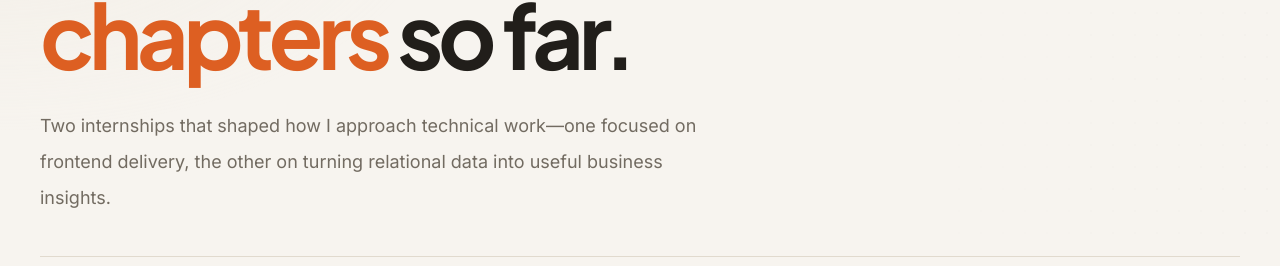
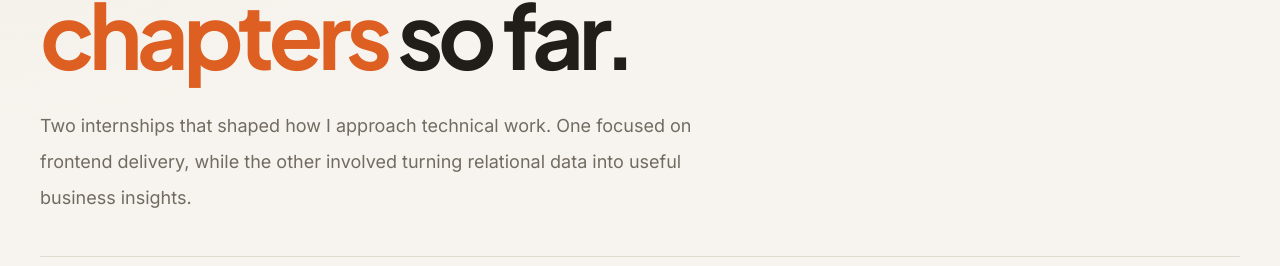
Before and after one commit to sceptzrion/portfolio, a Next.js app: page /experience in a window 1280 px wide. Shown: the part 306-572 px from the top of the page. Built offline with nearby package versions, Linux system fonts and the light colour scheme; no server answers.

Commit message:
fix: improve wording for clarity in ExperienceHero component

```diff
--- a/src/components/sections/experience/experience-hero.tsx
+++ b/src/components/sections/experience/experience-hero.tsx
@@ -31,11 +31,11 @@ export default function ExperienceHero() {
           <p className="mt-8 max-w-2xl text-[17px] leading-8 text-muted-foreground sm:text-lg sm:leading-9">
             Two internships that
             shaped how I approach
-            technical work—one
+            technical work. One
             focused on frontend
-            delivery, the other on
-            turning relational data
-            into useful business
+            delivery, while the other
+            involved turning relational
+            data into useful business
             insights.
           </p>
         </div>
```
